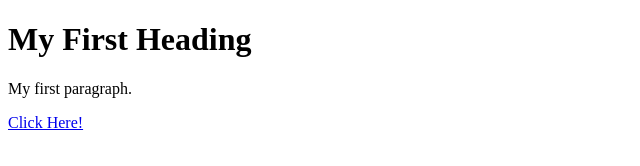
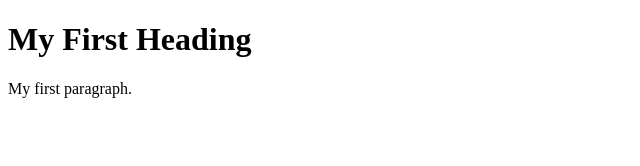
Before and after one commit to DatoriumOskares/WebPage, a plain HTML site: page index.html in a window 1280 px wide. Shown: the full height of the page, 0-640 px from the left. Drawn offline with Linux system fonts and the light colour scheme.

Commit message:
Update index.html

```diff
--- a/index.html
+++ b/index.html
@@ -5,7 +5,5 @@
 <h1>My First Heading</h1>
 <p>My first paragraph.</p>
 
-<a href="pogas.html">Click Here!</a>
-
 </body>
 </html>
```
